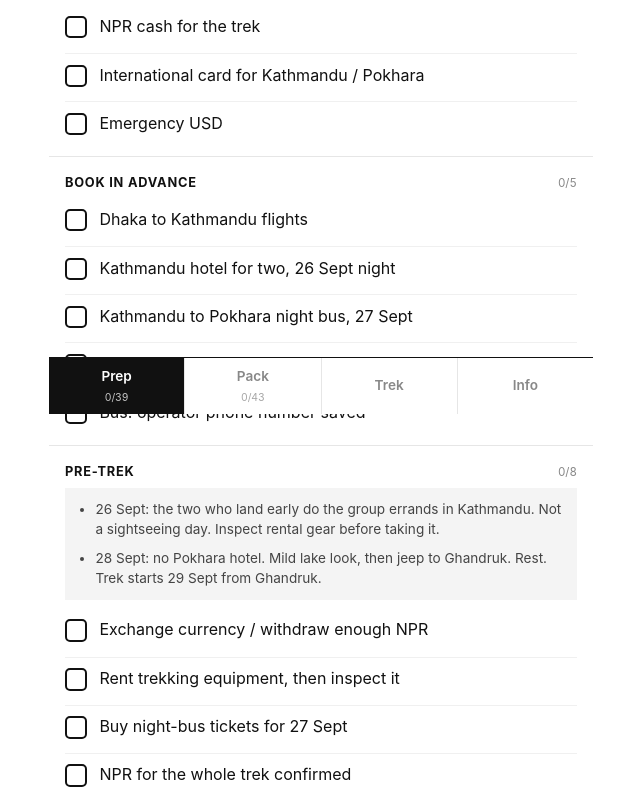
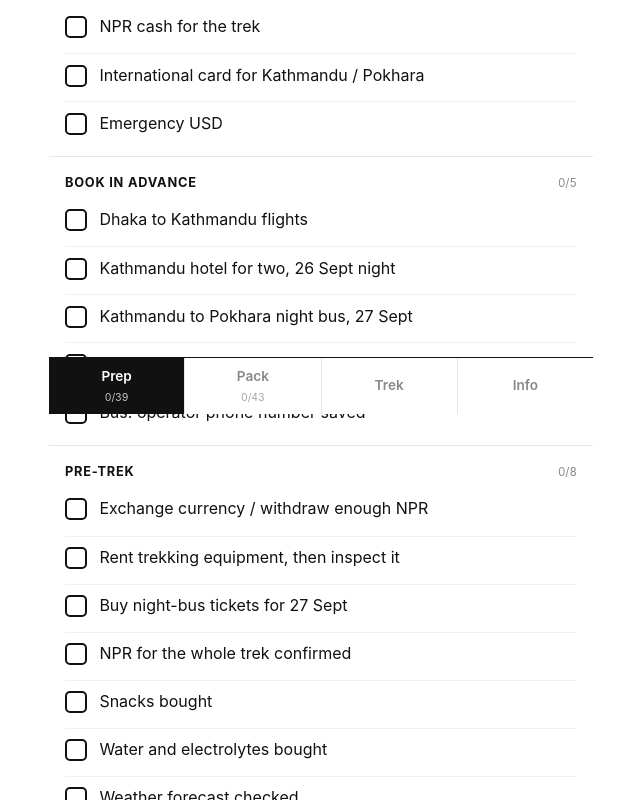
Before and after one commit to mortytheplatypus/abc-checklist, a React (Create React App) app: page / in a window 1280 px wide. Shown: the part 386-1186 px from the top of the page, without its empty margins (319-959 px from the left). Built offline with nearby package versions, Linux system fonts and the light colour scheme.

Commit message:
Clear notes from the pre-trek section of the checklist to streamline preparation information

```diff
--- a/src/data/checklist.js
+++ b/src/data/checklist.js
@@ -202,10 +202,7 @@ export const sections = [
     id: 'pre-trek',
     phase: 'prep',
     title: 'Pre-trek',
-    notes: [
-      '26 Sept: the two who land early do the group errands in Kathmandu. Not a sightseeing day. Inspect rental gear before taking it.',
-      '28 Sept: no Pokhara hotel. Mild lake look, then jeep to Ghandruk. Rest. Trek starts 29 Sept from Ghandruk.',
-    ],
+    notes: [],
     items: [
       { id: 'ktm.withdraw-npr', label: 'Exchange currency / withdraw enough NPR' },
       { id: 'ktm.rent-gear', label: 'Rent trekking equipment, then inspect it' },
```
